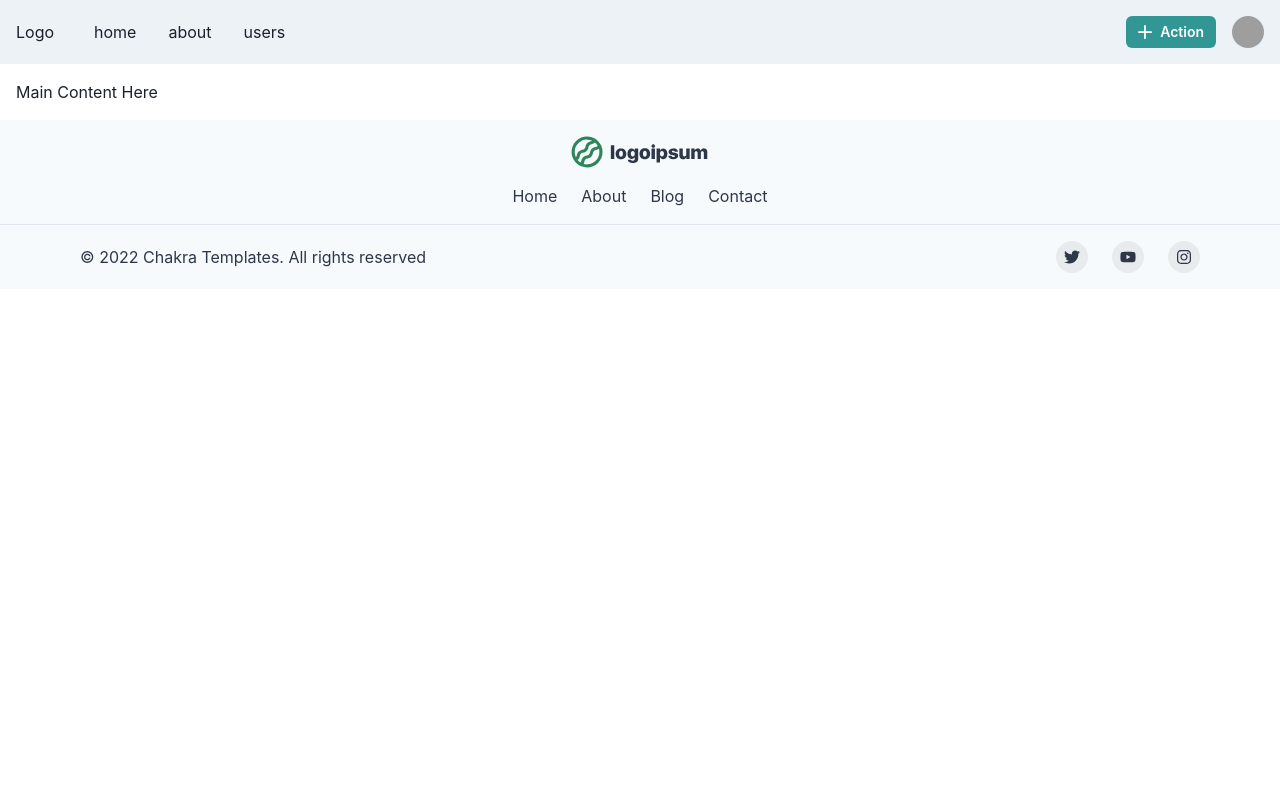
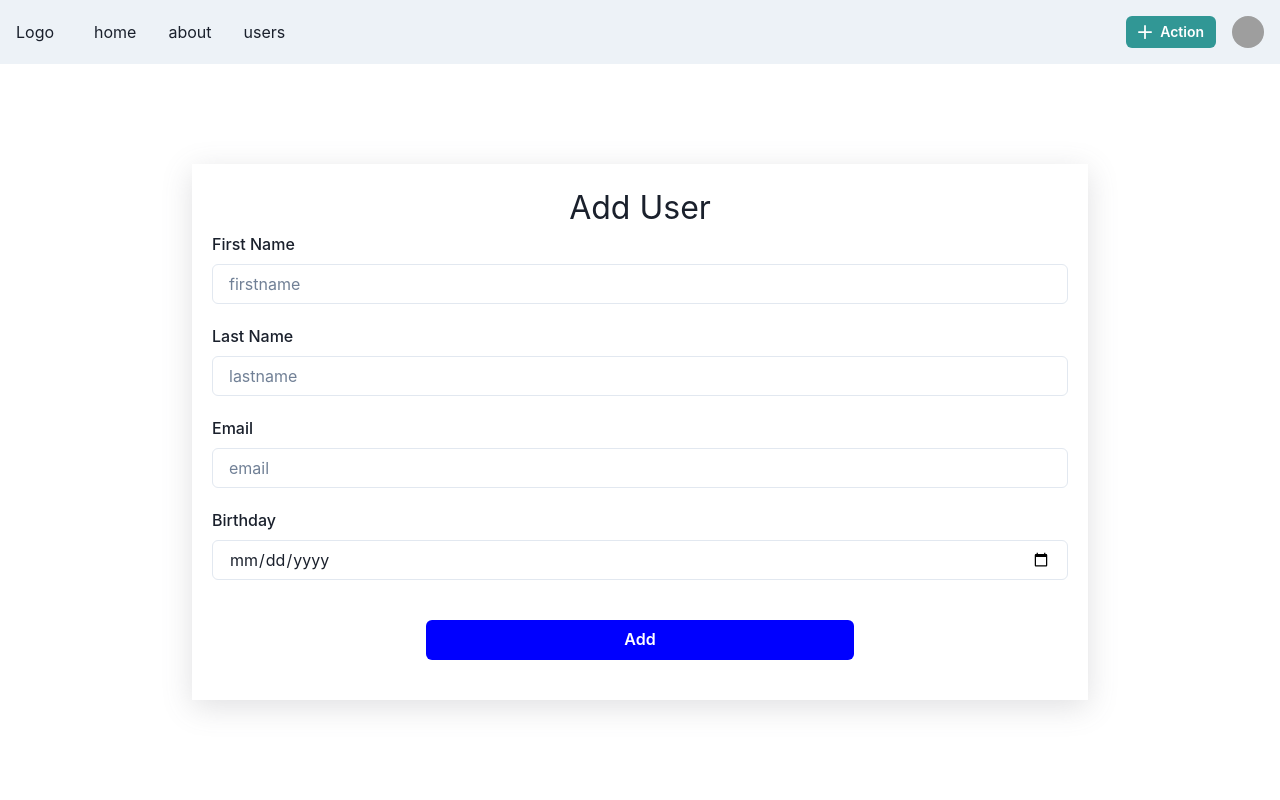
Before and after one commit to RashadXalil/UsersApp, a React (Vite) app: page /add in a window 1280 px wide. Shown: the top 800 px of the page. Built offline with nearby package versions, Linux system fonts and the light colour scheme; grey boxes are pictures that could not be loaded.

Commit message:
users page ready

```diff
--- a/package.json
+++ b/package.json
@@ -14,9 +14,12 @@
     "@emotion/react": "^11.10.4",
     "@emotion/styled": "^11.10.4",
     "axios": "^1.0.0",
+    "formik": "^2.2.9",
     "framer-motion": "^7.5.2",
+    "moment": "^2.29.4",
     "react": "^18.2.0",
     "react-dom": "^18.2.0",
+    "react-hot-toast": "^2.4.0",
     "react-icons": "^4.4.0",
     "react-router-dom": "^6.4.1"
   },
--- a/src/App.jsx
+++ b/src/App.jsx
@@ -1,14 +1,22 @@
-import { useState } from 'react'
-import reactLogo from './assets/react.svg'
 import Footer from './components/footer/Footer'
 import Header from './components/header/Header'
-
+import Home from './pages/home/home'
+import About from './pages/about/About'
+import Users from './pages/users/Users'
+import Add from './pages/users/add/Add'
+import { BrowserRouter, Routes, Route } from 'react-router-dom'
 function App() {
   return (
-    <div className="App">
+    <BrowserRouter>
       <Header />
+      <Routes>
+        <Route path="/home" element={<Home />} />
+        <Route path="/about" element={<About />} />
+        <Route path="/users" element={<Users />} />
+        <Route path="/add" element={<Add />} />
+      </Routes>
       <Footer />
-    </div>
+    </BrowserRouter>
   )
 }
 
--- a/src/components/header/Header.jsx
+++ b/src/components/header/Header.jsx
@@ -104,8 +104,6 @@ const Header = () => {
           </Box>
         ) : null}
       </Box>
-
-      <Box p={4}>Main Content Here</Box>
     </>
   )
 }
--- /dev/null
+++ b/src/pages/users/Users.css
@@ -0,0 +1,11 @@
+.users__header {
+  display: flex;
+  justify-content: space-between;
+  align-items: center;
+  padding: 20px;
+  margin-bottom: 20px;
+}
+.users__header h2 {
+  font-size: 32px;
+  font-weight: bold;
+}
--- a/src/pages/users/Users.jsx
+++ b/src/pages/users/Users.jsx
@@ -1,7 +1,69 @@
-import React from 'react'
+import React, { useEffect, useState } from 'react'
+import moment from 'moment/moment'
+import { Link } from 'react-router-dom'
+import './Users.css'
+import {
+  Table,
+  Thead,
+  Tbody,
+  Tr,
+  Th,
+  Td,
+  TableCaption,
+  TableContainer,
+  Button,
+} from '@chakra-ui/react'
+import axios from 'axios'
+const Users = () => {
+  const [users, setUsers] = useState([])
 
-const Users = () => {
-  return <div>Users</div>
+  useEffect(() => {
+    axios.get('http://localhost:8080/users').then((res) => {
+      setUsers(res.data)
+    })
+  }, [])
+  return (
+    <div>
+      <div className="users__header">
+        <h2>Users</h2> <Link to="/add">Add User</Link>
+      </div>
+      <TableContainer>
+        <Table variant="striped" colorScheme="red">
+          <TableCaption>Users</TableCaption>
+          <Thead>
+            <Tr>
+              <Th>FirstName</Th>
+              <Th>LastName</Th>
+              <Th>Email</Th>
+              <Th>Birthday</Th>
+              <Th>Edit</Th>
+              <Th>Delete</Th>
+            </Tr>
+          </Thead>
+          <Tbody>
+            {users.map((user) => {
+              return (
+                <Tr key={user._id}>
+                  <Td>{user.firstname}</Td>
+                  <Td>{user.lastname}</Td>
+                  <Td>{user.email}</Td>
+                  <Td>
+                    {moment(user.birthday).format('MMMM Do YYYY, h:mm:ss a')}
+                  </Td>
+                  <Td>
+                    <Button>Edit</Button>
+                  </Td>
+                  <Td>
+                    <Button>Delete</Button>
+                  </Td>
+                </Tr>
+              )
+            })}
+          </Tbody>
+        </Table>
+      </TableContainer>
+    </div>
+  )
 }
 
 export default Users
--- /dev/null
+++ b/src/pages/users/add/Add.css
@@ -0,0 +1,21 @@
+.add__form {
+  width: 70%;
+  padding: 20px;
+  margin: 100px auto;
+  display: flex;
+  flex-direction: column;
+  text-align: center;
+  box-shadow: rgba(100, 100, 111, 0.2) 0px 7px 29px 0px;
+}
+.add__btn {
+  width: 50%;
+  background-color: blue !important;
+  color: white !important;
+  margin: 20px auto;
+}
+.add__form p {
+  font-size: 32px;
+}
+.add__form Input {
+  margin-bottom: 20px;
+}
--- a/src/pages/users/add/Add.jsx
+++ b/src/pages/users/add/Add.jsx
@@ -1,7 +1,36 @@
 import React from 'react'
-
+import './Add.css'
+import {
+  FormControl,
+  FormLabel,
+  FormErrorMessage,
+  FormHelperText,
+  Input,
+  Button,
+} from '@chakra-ui/react'
 const Add = () => {
-  return <div>Add</div>
+  return (
+    <div className="add__form">
+      <p>Add User</p>
+      <FormControl>
+        <FormLabel>First Name</FormLabel>
+        <Input type="email" placeholder="firstname" />
+      </FormControl>
+      <FormControl>
+        <FormLabel>Last Name</FormLabel>
+        <Input type="email" placeholder="lastname" />
+      </FormControl>
+      <FormControl>
+        <FormLabel>Email</FormLabel>
+        <Input type="email" placeholder="email" />
+      </FormControl>
+      <FormControl>
+        <FormLabel>Birthday</FormLabel>
+        <Input type="date" />
+      </FormControl>
+      <Button className="add__btn">Add</Button>
+    </div>
+  )
 }
 
 export default Add
```
Also changed, not shown: 1 other file (tests, documents, lock files or other folders).
